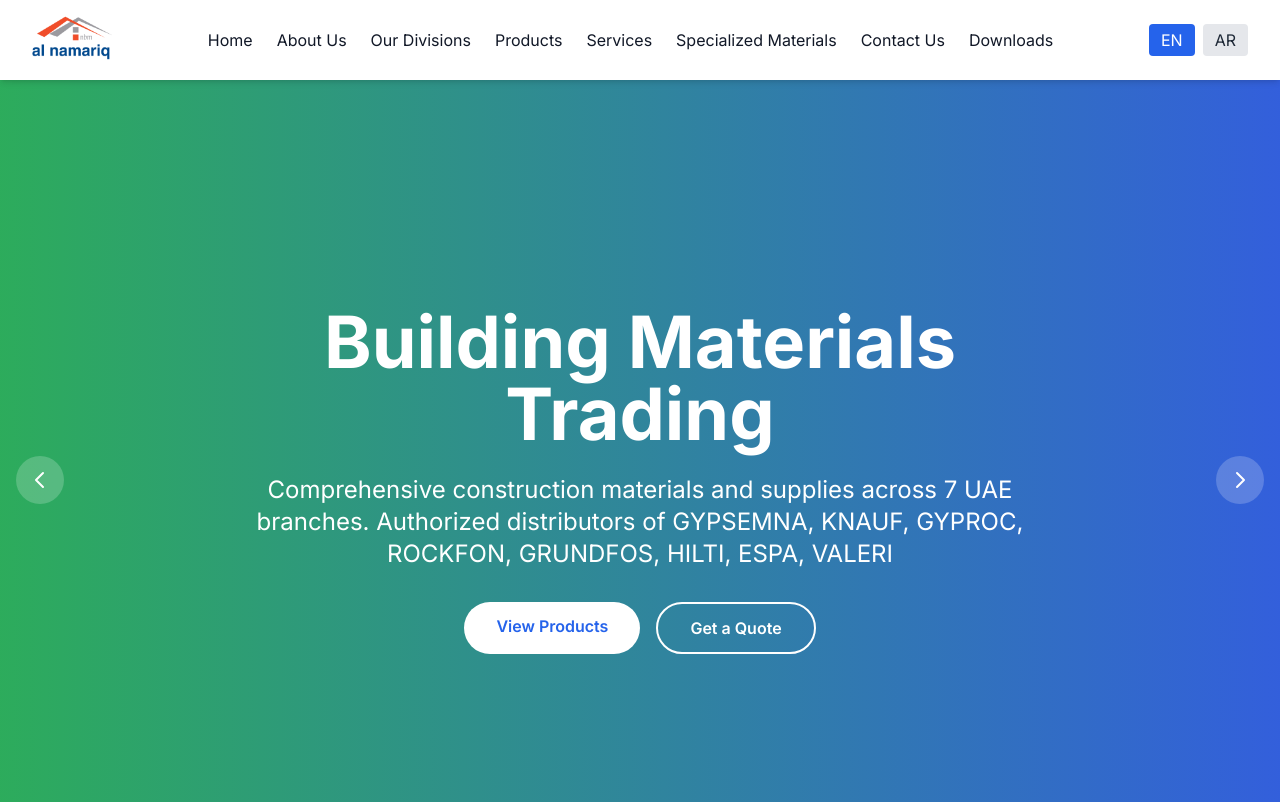
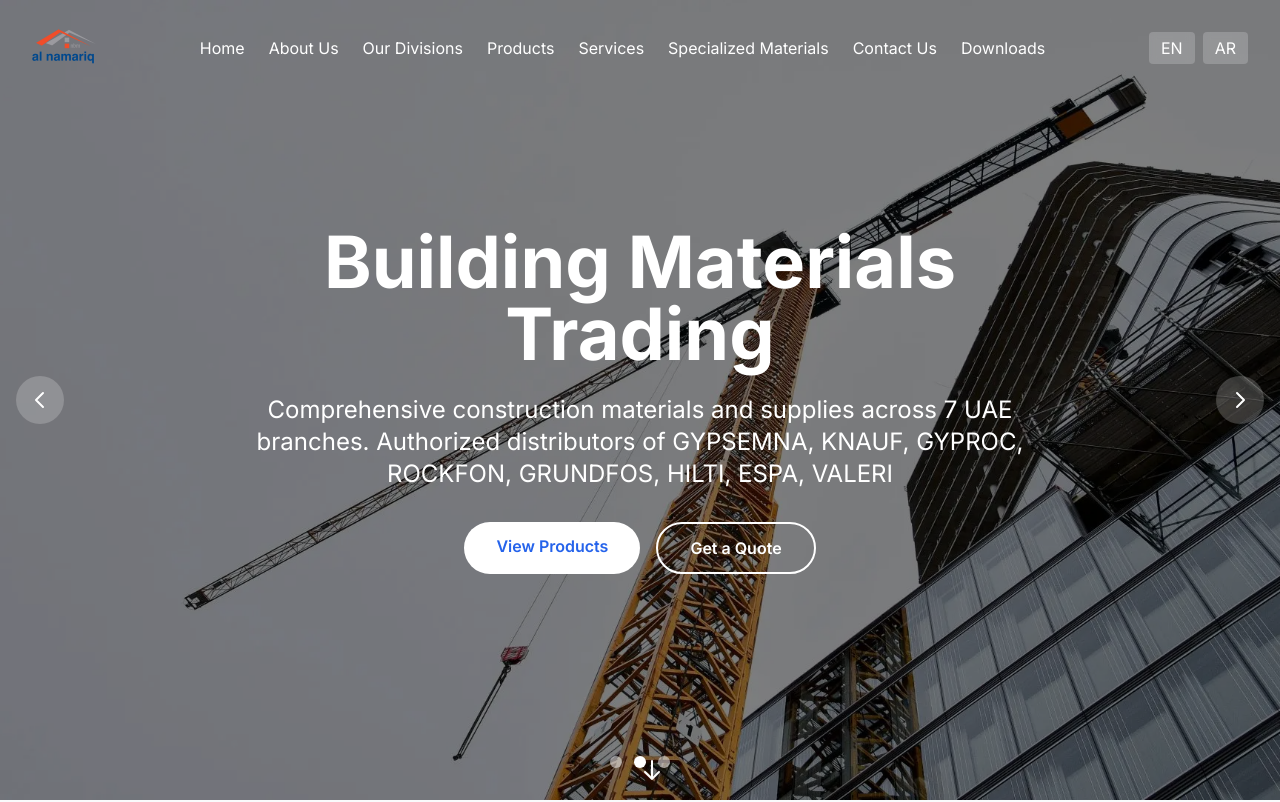
Before and after one commit to NinsonD/Namariq-Group-website, a Next.js app: page / in a window 1280 px wide. Shown: the top 802 px of the page. Built offline with nearby package versions, Linux system fonts and the light colour scheme.

Commit message:
transparent navbar

```diff
--- a/app/services/[slug]/page.tsx
+++ b/app/services/[slug]/page.tsx
@@ -134,7 +134,7 @@
   return (
     <div>
       {/* Breadcrumb */}
-      {/* <div className="bg-gray-50 py-4">
+      <div className="bg-gray-50 py-4">
         <div className="container mx-auto px-4">
           <nav className="text-sm text-gray-600">
             <Link href="/" className="hover:text-blue-600">Home</Link>
@@ -144,7 +144,7 @@
             <span className="text-gray-800">{service.title}</span>
           </nav>
         </div>
-      </div> */}
+      </div>
 
       {/* Service Header */}
       <section className="py-16 bg-gradient-to-r from-green-600 to-blue-700 text-white">
--- a/components/Header.tsx
+++ b/components/Header.tsx
@@ -1,46 +1,76 @@
 'use client'
 
+import { useState, useEffect } from 'react'
 import Link from 'next/link'
 import LanguageSwitcher from './LanguageSwitcher'
 
 export default function Header() {
+  const [isScrolled, setIsScrolled] = useState(false)
+
+  useEffect(() => {
+    const handleScroll = () => {
+      setIsScrolled(window.scrollY > 50)
+    }
+
+    window.addEventListener('scroll', handleScroll)
+    return () => window.removeEventListener('scroll', handleScroll)
+  }, [])
+
   return (
-    <header className="sticky top-0 z-50 bg-white shadow-md">
-      <div className="container mx-auto flex items-center justify-between ">
+    <header className={`fixed top-0 left-0 right-0 z-50 transition-all duration-300 ${
+      isScrolled ? 'bg-white shadow-md' : 'bg-transparent'
+    }`}>
+      <div className="container mx-auto flex items-center justify-between py-4">
         <Link href="/" className="flex items-center">
           <img
             src="/src/logo/main-logo.png"
             alt="Al Namariq Group of Companies Logo"
-            className="h-20 w-auto"
+            className="h-16 w-auto"
           />
         </Link>
         <nav className="hidden md:flex space-x-6">
-          <Link href="/" className="hover:text-blue-600">
+          <Link href="/" className={`transition-colors duration-300 ${
+            isScrolled ? 'text-gray-800 hover:text-blue-600' : 'text-white hover:text-blue-300'
+          }`}>
             Home
           </Link>
-          <Link href="/about" className="hover:text-blue-600">
+          <Link href="/about" className={`transition-colors duration-300 ${
+            isScrolled ? 'text-gray-800 hover:text-blue-600' : 'text-white hover:text-blue-300'
+          }`}>
             About Us
           </Link>
-          <Link href="/our-divisions" className="hover:text-blue-600">
+          <Link href="/our-divisions" className={`transition-colors duration-300 ${
+            isScrolled ? 'text-gray-800 hover:text-blue-600' : 'text-white hover:text-blue-300'
+          }`}>
             Our Divisions
           </Link>
-          <Link href="/products" className="hover:text-blue-600">
+          <Link href="/products" className={`transition-colors duration-300 ${
+            isScrolled ? 'text-gray-800 hover:text-blue-600' : 'text-white hover:text-blue-300'
+          }`}>
             Products
           </Link>
-          <Link href="/services" className="hover:text-blue-600">
+          <Link href="/services" className={`transition-colors duration-300 ${
+            isScrolled ? 'text-gray-800 hover:text-blue-600' : 'text-white hover:text-blue-300'
+          }`}>
             Services
           </Link>
-          <Link href="/specialized-materials" className="hover:text-blue-600">
+          <Link href="/specialized-materials" className={`transition-colors duration-300 ${
+            isScrolled ? 'text-gray-800 hover:text-blue-600' : 'text-white hover:text-blue-300'
+          }`}>
             Specialized Materials
           </Link>
-          <Link href="/contact" className="hover:text-blue-600">
+          <Link href="/contact" className={`transition-colors duration-300 ${
+            isScrolled ? 'text-gray-800 hover:text-blue-600' : 'text-white hover:text-blue-300'
+          }`}>
             Contact Us
           </Link>
-          <Link href="/downloads" className="hover:text-blue-600">
+          <Link href="/downloads" className={`transition-colors duration-300 ${
+            isScrolled ? 'text-gray-800 hover:text-blue-600' : 'text-white hover:text-blue-300'
+          }`}>
             Downloads
           </Link>
         </nav>
-        <LanguageSwitcher />
+        <LanguageSwitcher isScrolled={isScrolled} />
       </div>
     </header>
   )
--- a/components/Hero.tsx
+++ b/components/Hero.tsx
@@ -9,21 +9,21 @@
     subtitle: 'Welcome to Al Namariq Group of Companies, one of the UAE\'s most trusted and diversified business groups. With decades of excellence, we specialize in building materials, interior décor, insulation, water pump systems, IT solutions, and medical services — delivering quality, reliability, and value across every project.',
     cta: 'Explore Divisions',
     ctaLink: '/our-divisions',
-    bg: 'from-blue-600 to-purple-700',
+    image: '/images/hero1.webp',
   },
   {
     title: 'Building Materials Trading',
     subtitle: 'Comprehensive construction materials and supplies across 7 UAE branches. Authorized distributors of GYPSEMNA, KNAUF, GYPROC, ROCKFON, GRUNDFOS, HILTI, ESPA, VALERI',
     cta: 'View Products',
     ctaLink: '/products',
-    bg: 'from-green-600 to-blue-700',
+    image: '/images/hero2.webp',
   },
   {
     title: 'Specialized Solutions',
     subtitle: 'Advanced materials engineered for superior performance, safety, and sustainability in demanding applications. From thermal insulation to waterproofing membranes.',
     cta: 'Learn More',
     ctaLink: '/specialized-materials',
-    bg: 'from-purple-600 to-pink-700',
+    image: '/images/hero3.webp',
   },
 ]
 
@@ -54,7 +54,11 @@
             index === currentSlide ? 'opacity-100' : 'opacity-0'
           }`}
         >
-          <div className={`absolute inset-0 bg-gradient-to-r ${slide.bg} opacity-90`}></div>
+          <div
+            className="absolute inset-0 bg-cover bg-center"
+            style={{ backgroundImage: `url(${slide.image})` }}
+          ></div>
+          <div className="absolute inset-0 bg-black bg-opacity-50"></div>
           <div className="relative z-10 flex items-center justify-center h-full">
             <div className="text-center text-white px-4 max-w-4xl mx-auto">
               <h1 className="text-5xl md:text-7xl font-bold mb-6 animate-fade-in">
--- a/components/LanguageSwitcher.tsx
+++ b/components/LanguageSwitcher.tsx
@@ -2,7 +2,11 @@
 
 import { useRouter, usePathname } from 'next/navigation'
 
-export default function LanguageSwitcher() {
+interface LanguageSwitcherProps {
+  isScrolled?: boolean
+}
+
+export default function LanguageSwitcher({ isScrolled = false }: LanguageSwitcherProps) {
   const router = useRouter()
   const pathname = usePathname()
 
@@ -14,13 +18,21 @@
     <div className="flex space-x-2">
       <button
         onClick={() => changeLanguage('en')}
-        className="px-3 py-1 rounded bg-blue-600 text-white hover:bg-blue-700 transition-colors"
+        className={`px-3 py-1 rounded transition-colors backdrop-blur-sm ${
+          isScrolled
+            ? 'bg-blue-600 text-white hover:bg-blue-700'
+            : 'bg-white bg-opacity-20 text-white hover:bg-opacity-30'
+        }`}
       >
         EN
       </button>
       <button
         onClick={() => changeLanguage('ar')}
-        className="px-3 py-1 rounded bg-gray-200 text-gray-800 hover:bg-gray-300 transition-colors"
+        className={`px-3 py-1 rounded transition-colors backdrop-blur-sm ${
+          isScrolled
+            ? 'bg-gray-200 text-gray-800 hover:bg-gray-300'
+            : 'bg-white bg-opacity-20 text-white hover:bg-opacity-30'
+        }`}
       >
         AR
       </button>
```
